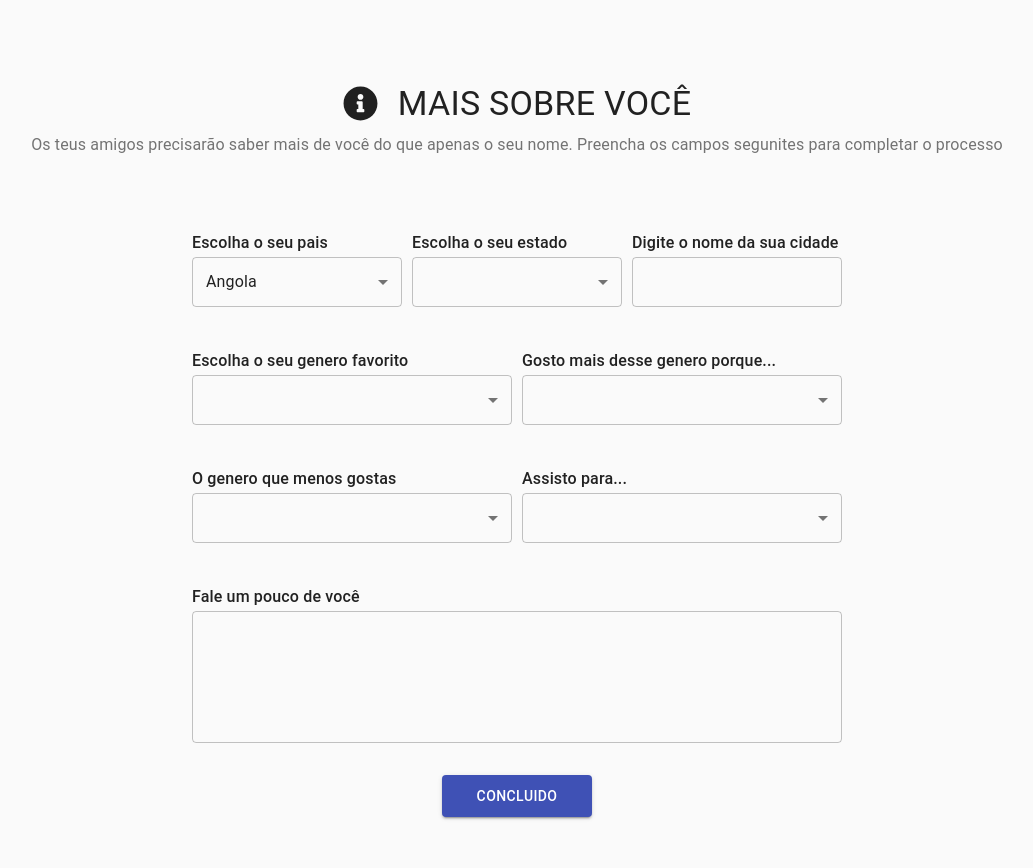
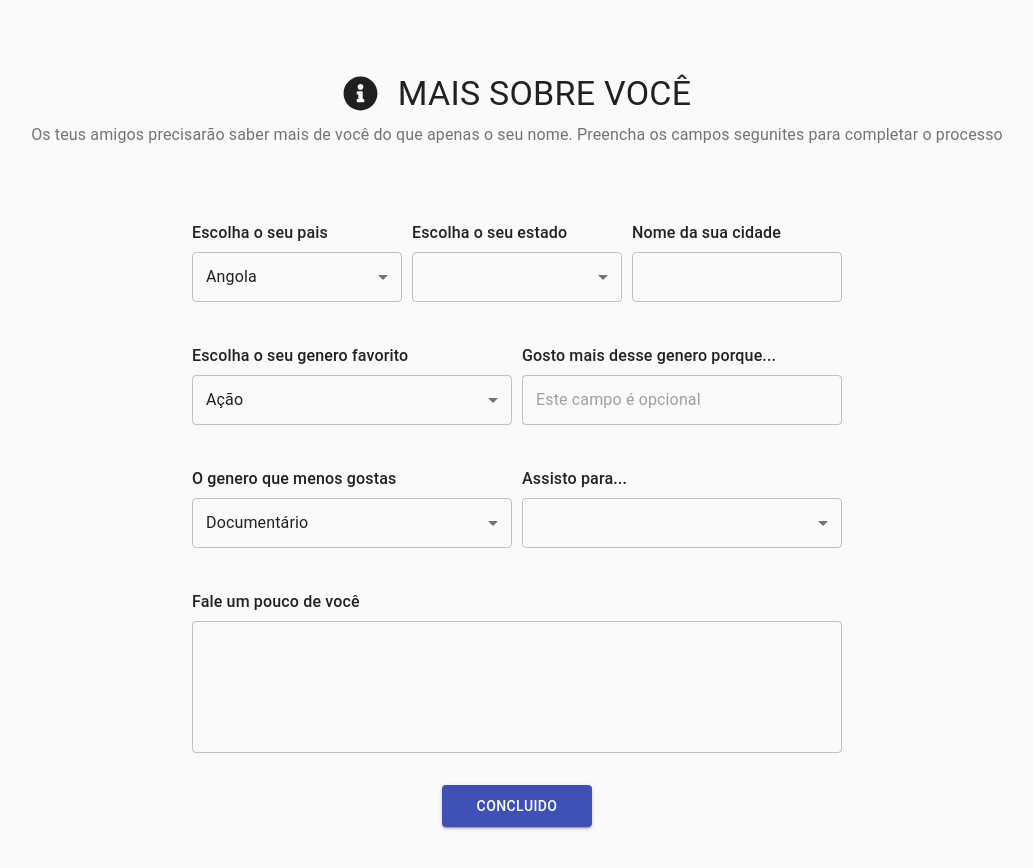
Before and after one commit to Francisco-Fetapi/projeto-tcc, a React (Create React App) app: page /mais-sobre-voce in a window 1280 px wide. Shown: the top 868 px of the page, without its empty margins (123-1156 px from the left). Built offline with nearby package versions, Linux system fonts and the light colour scheme.

Commit message:
form MAIS-SOBRE-VOCE melhorado

```diff
--- a/src/components/Forms/FormMaisSobreVoce.jsx
+++ b/src/components/Forms/FormMaisSobreVoce.jsx
@@ -8,12 +8,8 @@ import TextField1 from "../TextField1";
 import { Formik, Form } from "formik";
 import useUsuario from "../../hooks/useUsuario";
 import paises from "../../mock/paises.json";
-
-const itens = [1, 2, 3].map((item) => (
-  <MenuItem key={item} value={`item${item}`}>
-    Item {item}
-  </MenuItem>
-));
+import generos from "../../mock/generos.json";
+import motivos from "../../mock/motivosAssistir.json";
 
 export default function FormMaisSobreVoce() {
   const { setMaisSobreMim } = useUsuario();
@@ -25,9 +21,9 @@ export default function FormMaisSobreVoce() {
           pais: paisesArray[0],
           estado: "",
           cidade: "",
-          genero_favorito: "",
+          genero_favorito: generos[0],
           genero_favorito_porque: "",
-          pior_genero: "",
+          pior_genero: generos[5],
           pra_que_assistir: "",
           biografia: "",
         }}
@@ -72,15 +68,12 @@ export default function FormMaisSobreVoce() {
                     )}
 
                     {paises[values.pais][values.estado].length === 0 && (
-                      <TextField1
-                        id="cidade"
-                        label="Digite o nome da sua cidade"
-                      />
+                      <TextField1 id="cidade" label="Nome da sua cidade" />
                     )}
                   </>
                 )}
                 {!paises[values.pais][values.estado] && (
-                  <TextField1 id="cidade" label="Digite o nome da sua cidade" />
+                  <TextField1 id="cidade" label="Nome da sua cidade" />
                 )}
               </Box>
             </Box>
@@ -91,17 +84,19 @@ export default function FormMaisSobreVoce() {
                   id="genero_favorito"
                   label="Escolha o seu genero favorito"
                 >
-                  {itens}
+                  {generos.map((genero) => (
+                    <MenuItem key={genero} value={genero}>
+                      {genero}
+                    </MenuItem>
+                  ))}
                 </TextField1>
               </Box>
               <Box>
                 <TextField1
-                  select
                   id="genero_favorito_porque"
                   label="Gosto mais desse genero porque..."
-                >
-                  {itens}
-                </TextField1>
+                  placeholder="Este campo é opcional"
+                />
               </Box>
             </Box>
             <Box mt={5} className="grid-2">
@@ -111,7 +106,13 @@ export default function FormMaisSobreVoce() {
                   id="pior_genero"
                   label="O genero que menos gostas"
                 >
-                  {itens}
+                  {generos
+                    .filter((genero) => genero !== values.genero_favorito)
+                    .map((genero) => (
+                      <MenuItem key={genero} value={genero}>
+                        {genero}
+                      </MenuItem>
+                    ))}
                 </TextField1>
               </Box>
               <Box>
@@ -120,7 +121,11 @@ export default function FormMaisSobreVoce() {
                   id="pra_que_assistir"
                   label="Assisto para..."
                 >
-                  {itens}
+                  {motivos.map((motivo) => (
+                    <MenuItem key={motivo} value={motivo}>
+                      {motivo}
+                    </MenuItem>
+                  ))}
                 </TextField1>
               </Box>
             </Box>
--- a/src/components/TextField1.jsx
+++ b/src/components/TextField1.jsx
@@ -19,7 +19,7 @@ export default function TextField1({
 }) {
   const [field, meta] = useField({ name: id, type });
   const Label = label && (
-    <Text variant="subtitle1" style={{ fontWeight: 500 }}>
+    <Text variant="subtitle1" style={{ fontWeight: 500, marginBottom: 5 }}>
       {label}
     </Text>
   );
--- /dev/null
+++ b/src/mock/motivosAssistir.json
@@ -0,0 +1,8 @@
+[
+  "Descontrair",
+  "Aprender",
+  "Escapar da realidade",
+  "Relaxar",
+  "Nenhum motivo em especial",
+  "Outro motivo"
+]
```
